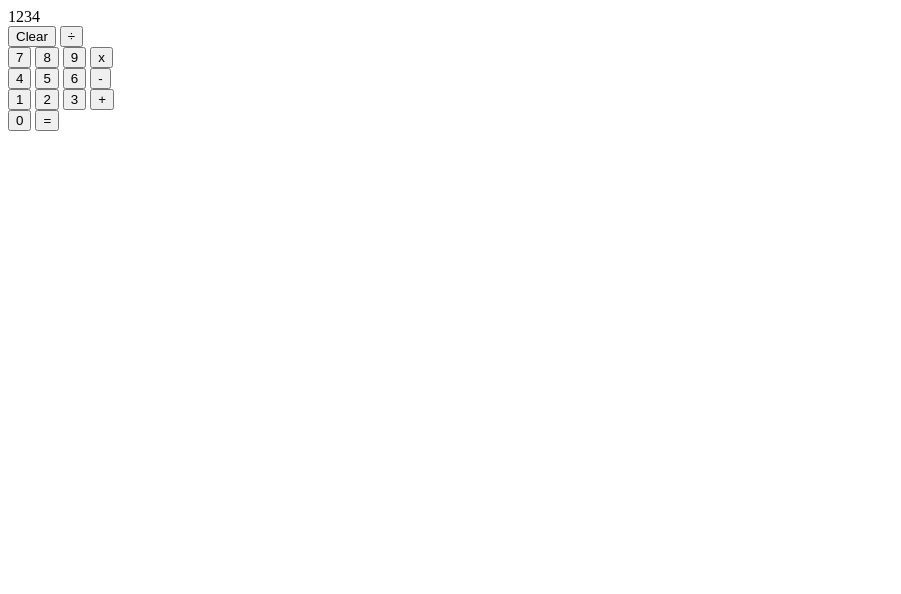
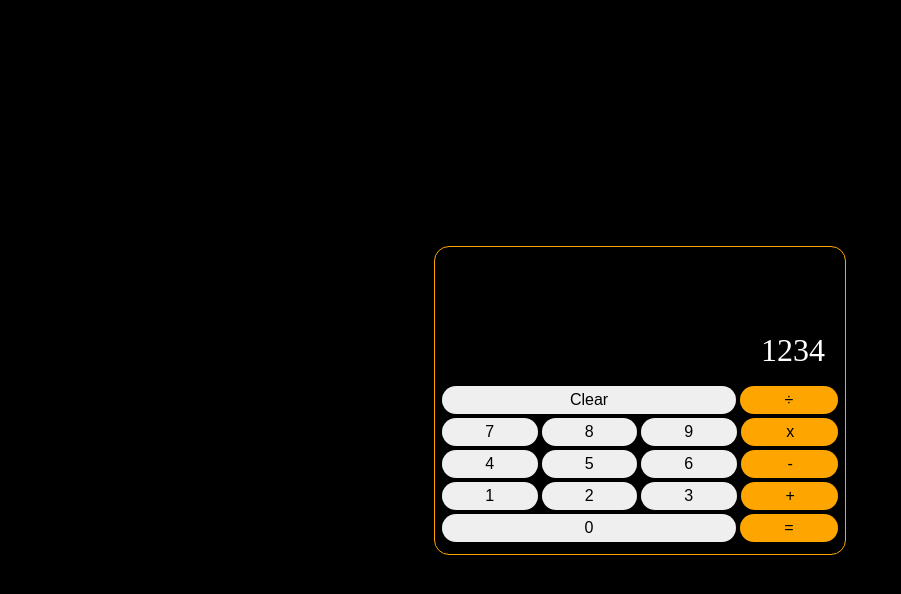
Before and after one commit to JohnPFourchy/calculator, a plain HTML site: page index.html in a window 1280 px wide. Shown: the whole page, without its empty margins (0-901 px from the left). Drawn offline with Linux system fonts and the light colour scheme.

Commit message:
Add styling for calculator

```diff
--- a/index.html
+++ b/index.html
@@ -7,33 +7,35 @@
         <link rel="stylesheet" href="styles/style.css">
     </head>
     <body>
+        <div class="center-wrapper">
             <div class="calculator">
                 <div class="display">1234</div>
                 <div class="row">
-                <button class="btn">Clear</button>
-                <button class="btn">÷</button>
+                    <button class="btn clear">Clear</button>
+                    <button class="btn divide">÷</button>
                 </div>
                 <div class="row">
-                <button class="btn">7</button>
-                <button class="btn">8</button>
-                <button class="btn">9</button>
-                <button class="btn">x</button>
+                    <button class="btn seven">7</button>
+                    <button class="btn eight">8</button>
+                    <button class="btn nine">9</button>
+                    <button class="btn multiply">x</button>
                 </div>
                 <div class="row">
                     <button class="btn">4</button>
                     <button class="btn">5</button>
-                <button class="btn">6</button>
-                <button class="btn">-</button>
+                    <button class="btn six">6</button>
+                    <button class="btn subtract">-</button>
                 </div>
                 <div class="row">
                     <button class="btn">1</button>
                     <button class="btn">2</button>
-                <button class="btn">3</button>
-                <button class="btn">+</button>
+                    <button class="btn three">3</button>
+                    <button class="btn plus">+</button>
                 </div>
                 <div class="row">
-                <button class="btn">0</button>
-                <button class="btn">=</button>
+                    <button class="btn zero">0</button>
+                    <button class="btn equal">=</button>
+                </div>
             </div>
         </div>
     </body>
--- a/styles/style.css
+++ b/styles/style.css
@@ -0,0 +1,58 @@
+* {
+    margin: 0;
+}
+
+.center-wrapper {
+    height: 100vh;
+    display: flex;
+    justify-content: center;
+    align-items: center;
+    background-color: black;
+}
+
+.calculator {
+    min-width: 400px;
+    border: 1px solid orange;
+    border-radius: 15px;
+    padding: 10px 5px;
+}
+
+.row {
+    display: flex;
+    justify-content: space-between;
+}
+
+.btn {
+    flex: 1;
+    margin: 2px;
+    padding: 5px 0;
+    border-radius: 15px;
+    border: none;
+    font-size: 16px;
+}
+
+.display {
+    text-align: right;
+    margin-right: 15px;
+    font-size: 32px;
+    margin-top: 75px;
+    margin-bottom: 15px;
+    color: white;
+}
+
+.btn.clear {
+    flex: 3;
+}
+
+.btn.zero {
+    flex: 3;
+}
+
+.btn.equal, .btn.divide, .btn.subtract, .btn.multiply, .btn.plus {
+    background-color: orange;
+}
+
+/* Make the buttons equal */
+.btn.subtract, .btn.multiply, .btn.plus {
+    padding-left: 2px;
+}
```
Lines whose indentation alone changed are shown as unchanged.
